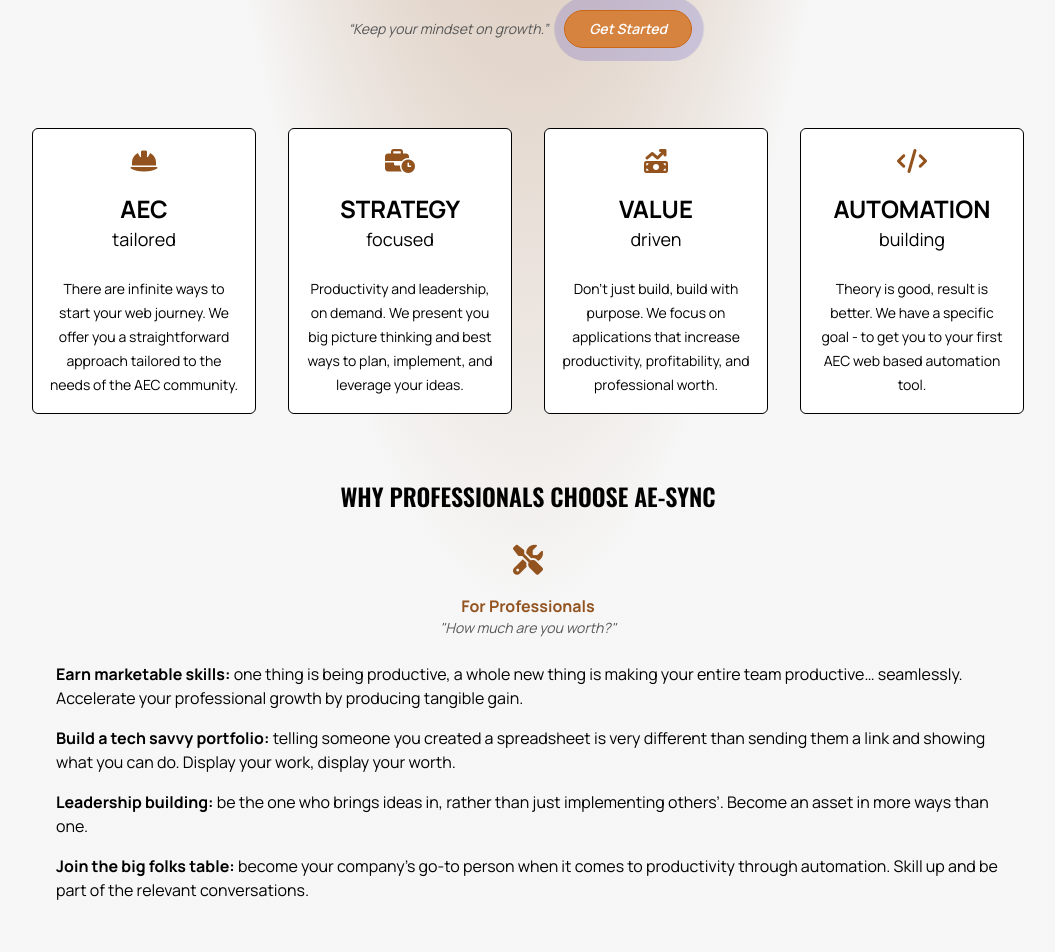
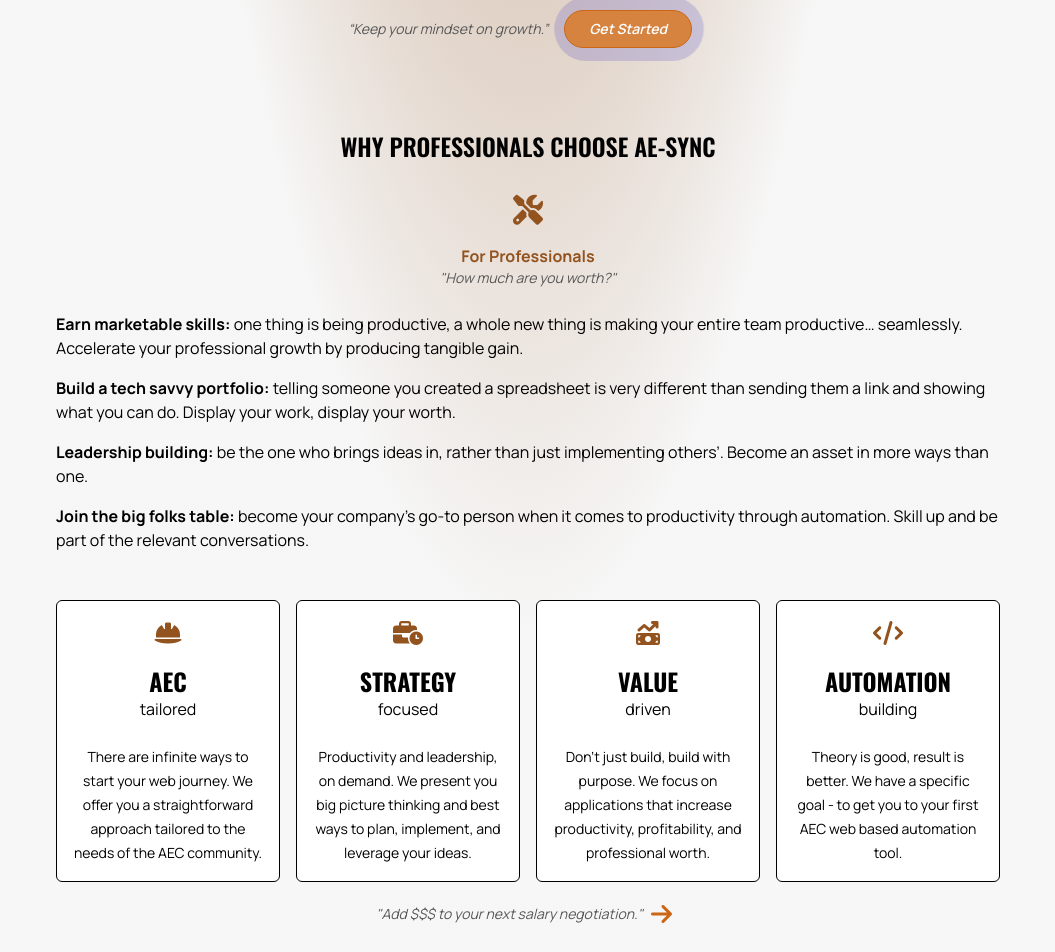
Before and after one commit to pat-aguiar/AE-SYNC, a React (Vite) app: page / in a window 1280 px wide. Shown: the part 2176-3128 px from the top of the page, without its empty margins (112-1167 px from the left). Built offline with nearby package versions, Linux system fonts and the light colour scheme.

Commit message:
landpage layout updates

```diff
--- a/src/pages/LandingPage/ExampleCarousel/index.jsx
+++ b/src/pages/LandingPage/ExampleCarousel/index.jsx
@@ -62,7 +62,7 @@
           className="bg-brand-orange-light border border-brand-orange font-semibold hover:bg-white m-4 text-white hover:text-brand-blue px-6 py-2 relative rounded-full"
         >
           Get Started
-          <span class="absolute -z-10 top-0 right-5 h-full w-2/3 animate-ping rounded-full bg-brand-blue opacity-75 " />
+          <span className="absolute -z-10 top-0 right-5 h-full w-2/3 animate-ping rounded-full bg-brand-blue opacity-75 " />
         </Link>
       </div>
     </div>
--- a/src/pages/LandingPage/PillarsSection/PillarsItem.jsx
+++ b/src/pages/LandingPage/PillarsSection/PillarsItem.jsx
@@ -2,12 +2,12 @@
   const { icon, title, subtitle, description } = props;
   return (
     <div className="bg-white border border-black p-4 rounded-md text-center w-56">
-      <i className={icon + " text-brand-orange-dark text-lg md:text-2xl mb-4"}></i>
-      <div className="text-lg md:text-2xl font-bold">{title}</div>
-      {subtitle}
-      <div className="text-xs md:text-sm/6 mt-6">
-        {description}
-      </div>
+      <i
+        className={icon + " text-brand-orange-dark text-lg md:text-2xl mb-4"}
+      />
+      <div className="font-oswald text-lg md:text-2xl font-bold">{title}</div>
+      <div className="text-sm md:text-base">{subtitle}</div>
+      <div className="text-xs md:text-sm/6 mt-6">{description}</div>
     </div>
   );
 };
--- a/src/pages/LandingPage/PillarsSection/index.jsx
+++ b/src/pages/LandingPage/PillarsSection/index.jsx
@@ -1,9 +1,10 @@
 import PillarsItem from "./PillarsItem";
+import { Link } from "react-router-dom";
 
 const PillarsSection = () => {
   return (
-    <div className="flex justify-center p-8 text-black text-md md:text-lg font-manrope">
-      <div className="flex flex-wrap justify-center items-top h-full gap-8 w-full max-w-5xl">
+    <div className="flex flex-col items-center px-8 text-black text-md md:text-lg font-manrope">
+      <div className="flex flex-wrap justify-center lg:justify-between items-top h-full gap-2 sm:px-10 w-full max-w-5xl">
         <PillarsItem
           icon="fa-solid fa-helmet-safety"
           title="AEC"
@@ -34,6 +35,13 @@
           you to your first AEC web based automation tool."
         />
       </div>
+      <Link
+        to="/sign-in"
+        className="flex items-center justify-center m-4"
+      >
+        <div className="italic text-brand-gray text-xs md:text-sm">"Add $$$ to your next salary negotiation." {"  "}</div>
+        <i className="fa-solid fa-arrow-right px-2 text-2xl text-brand-orange" />
+      </Link>
     </div>
   );
 };
--- a/src/pages/LandingPage/WhyCompaniesSection/index.jsx
+++ b/src/pages/LandingPage/WhyCompaniesSection/index.jsx
@@ -7,7 +7,7 @@
   ));
 
   return (
-    <div className="flex flex-col items-center p-8">
+    <div className="flex flex-col items-center p-8 mt-10">
       <div className="flex flex-col items-center sm:px-10 text-brand-orange-dark rounded-2xl max-w-5xl">
         <div className="font-oswald font-semibold mb-7 text-center text-black text-lg md:text-2xl md:leading-[1.5]">
           WHY COMPANIES CHOOSE WEB DEV
--- a/src/pages/LandingPage/index.jsx
+++ b/src/pages/LandingPage/index.jsx
@@ -15,8 +15,8 @@
       <HeroSection />
       <FeatureSection />
       <ExampleCarousel />
+      <WhyProfessionalsSection />
       <PillarsSection />
-      <WhyProfessionalsSection />
       <WhyCompaniesSection />
       <Footer />
     </div>
```
